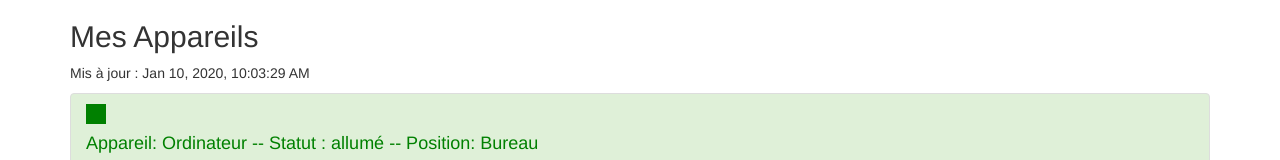
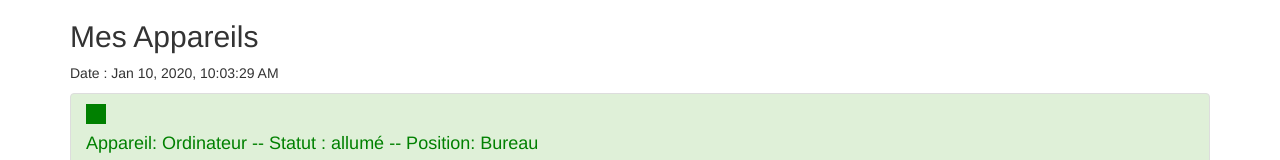
Before and after one commit to AtlasGrnt/MyAngular, an Angular app: page / in a window 1280 px wide. Shown: the top 160 px of the page. Built offline with nearby package versions, Linux system fonts and the light colour scheme.

Commit message:
STYLE: change last update with date

```diff
--- a/src/app/app.component.html
+++ b/src/app/app.component.html
@@ -2,7 +2,7 @@
   <div class="row">
     <div class="col-xs-12">
       <h2>Mes Appareils</h2>
-      <p>Mis à jour : {{ lastUpdate | date : 'medium'}}</p>
+      <p>Date : {{ lastUpdate | async | date : 'medium'}}</p>
       <ul class="list-group">
         <app-appareil *ngFor="let appareil of appareils" [appareilName]="appareil.name" [appareilStatus]="appareil.status" [appareilPosition]="appareil.position"></app-appareil>
       </ul>
--- a/src/app/app.component.ts
+++ b/src/app/app.component.ts
@@ -8,7 +8,17 @@ import { Component } from '@angular/core';
 export class AppComponent {
   isAuth = false;
 
-  lastUpdate = new Date();
+  lastUpdate = new Promise(
+    (resolve, reject) => {
+      const date = new Date();
+      setTimeout(
+        () => {
+          resolve(date);
+        }, 1000
+      );
+    }
+  )
+
   appareils = [
     {
       name: 'Ordinateur',
```
